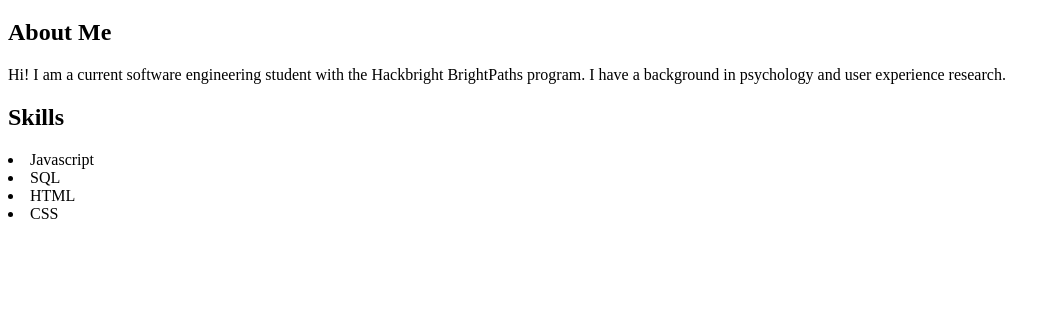
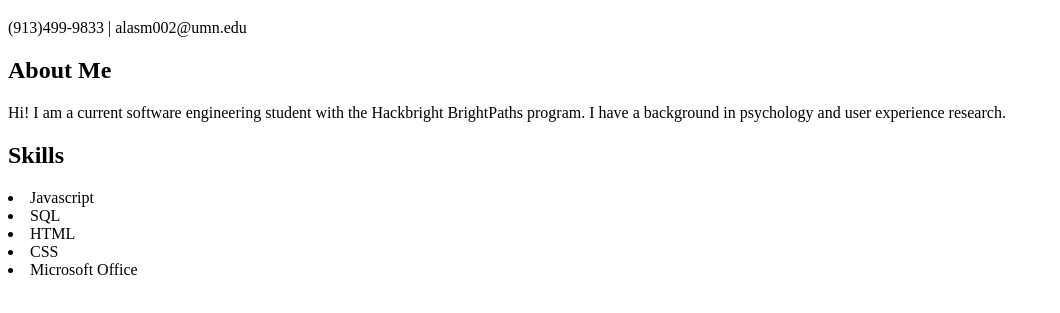
Before and after one commit to ralasmar/ralasmar.github.io, a plain HTML site: page index.html in a window 1280 px wide. Shown: the part 61-374 px from the top of the page, without its empty margins (0-1060 px from the left). Drawn offline with Linux system fonts and the light colour scheme.

Commit message:
portfolio

```diff
--- a/index.html
+++ b/index.html
@@ -8,6 +8,7 @@
 </head>
 <body>
     <h1>Rola Alasmar</h1>
+    <p>(913)499-9833 | alasm002@umn.edu</p>
     <section>
         <h2>About Me</h2>
         <p>Hi! I am a current software engineering student with the Hackbright BrightPaths program. I have a background in psychology and user experience research. </p>
@@ -18,6 +19,7 @@
             <li>SQL</li>
             <li>HTML</li>
             <li>CSS</li>
+            <li>Microsoft Office</li>
 
         </p>
     </section>
```
